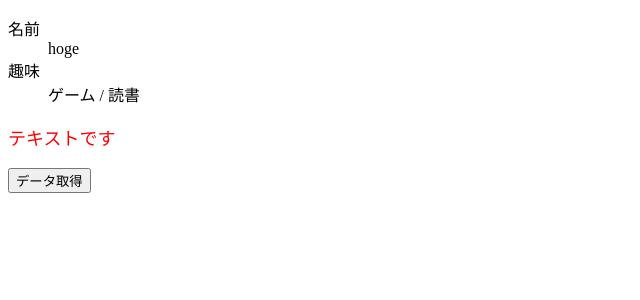
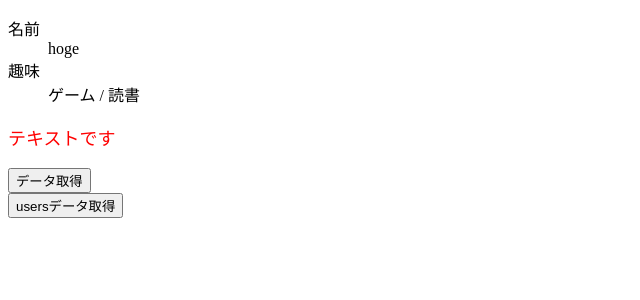
Before and after one commit to shoutarou123/udemy-jake-typescript, a React (Vite) app: page / in a window 1280 px wide. Shown: the top 300 px of the page, without its empty margins (0-640 px from the left). Built offline with nearby package versions, Linux system fonts and the light colour scheme.

Commit message:
カスタムフックを使わないデータ取得例 終了

```diff
--- a/src/App1.tsx
+++ b/src/App1.tsx
@@ -5,28 +5,71 @@
 import { Text } from './Text';
 import { UseProfile } from './UseProfile';
 import { User } from './types/user';
+import { UserCard } from './components/UserCard';
+import { UserProfile } from './types/userProfiles';
+import { AxiosUser } from './types/axiosUser';
 
 const user: User = {
   name: "hoge",
   hobbies: ["ゲーム", "読書"]
 }
 
+
 export default function App1 () {
   const [todos, setTodos] = useState<Array<TodoType>>([]);
+  const [userProfiles, setUserProfiles] = useState<Array<UserProfile>>([]);
+  const [loading, setLoading] = useState<boolean>(false);
+  const [error, setError] = useState<boolean>(false);
 
   const onClickFetchData = () => {
     axios.get<Array<TodoType>>("https://jsonplaceholder.typicode.com/todos").then((res) => {
       setTodos(res.data);
     });
   }
+
+  const onClickFetchUserData = () => {
+    setLoading(true);
+    setError(false);
+
+    axios.get<Array<AxiosUser>>("https://jsonplaceholder.typicode.com/users").then((res) => {
+      const data = res.data.map((user) => ({ // axiosで取得した全部の値じゃなく、必要な値だけを取り出す
+        id: user.id,
+        name: `${user.name}(${user.username})`,
+        email: user.email,
+        address: `${user.address.city}${user.address.suite}${user.address.street}`
+      }))
+      setUserProfiles(data);
+    })
+    .catch(()=> {
+      setError(true);
+    })
+    .finally(() => {
+      setLoading(false);
+    });
+  };
+
   return (
     <div className="App">
       <UseProfile user={user} />
       <Text color="red" fontSize="18px" />
       <button onClick={onClickFetchData}>データ取得</button>
+      <br />
       {todos.map((todo) => (
        <Todo key={todo.id} title={todo.title} userId={todo.userId} completed={todo.completed} />
       ))}
+      <button onClick={onClickFetchUserData}>usersデータ取得</button>
+      <br />
+      {error ? (
+        <p style={{ color: "red" }}>データの取得に失敗しました</p>
+      ) : loading ? (
+        <p>Loading...</p>
+      ) : (
+        <>
+        {userProfiles.map((user1) => (
+        <UserCard key={user1.id} user={user1} />
+      ))}
+        </>
+      )}
     </div>
   );
 }
--- /dev/null
+++ b/src/components/UserCard.tsx
@@ -0,0 +1,31 @@
+import { UserProfile } from "../types/userProfiles"
+
+type Props = {
+  user: UserProfile;
+
+}
+
+export const UserCard: React.FC<Props> = (props) => {
+  const { user } = props;
+
+  const style1 = {
+    border: "solid 1px #ccc",
+    borderRadius: "8px",
+    padding: "0 16px",
+    margin: "8px"
+
+  }
+
+  return (
+    <div style={style1}>
+      <dl>
+        <dt>名前</dt>
+        <dd>{user.name}</dd>
+        <dt>メール</dt>
+        <dd>{user.email}</dd>
+        <dt>住所</dt>
+        <dd>{user.address}</dd>
+      </dl>
+    </div>
+  )
+}
--- /dev/null
+++ b/src/types/axiosUser.ts
@@ -0,0 +1,23 @@
+export type AxiosUser = {
+  id: number;
+  name: string;
+  username: string;
+  email: string;
+  address: {
+    street: string;
+    suite: string;
+    city: string;
+    zipcode: string;
+    geo: {
+      lat: string;
+      lng: string;
+    }
+  };
+  phone: string;
+  website: string;
+  company: {
+    name: string;
+    catchPhrase: string;
+    bs: string;
+  };
+};
--- /dev/null
+++ b/src/types/userProfiles.ts
@@ -0,0 +1,6 @@
+export type UserProfile = {
+  id: number;
+  name: string;
+  email: string;
+  address: string;
+};
```
Also changed, not shown: 1 other file (tests, documents, lock files or other folders).
